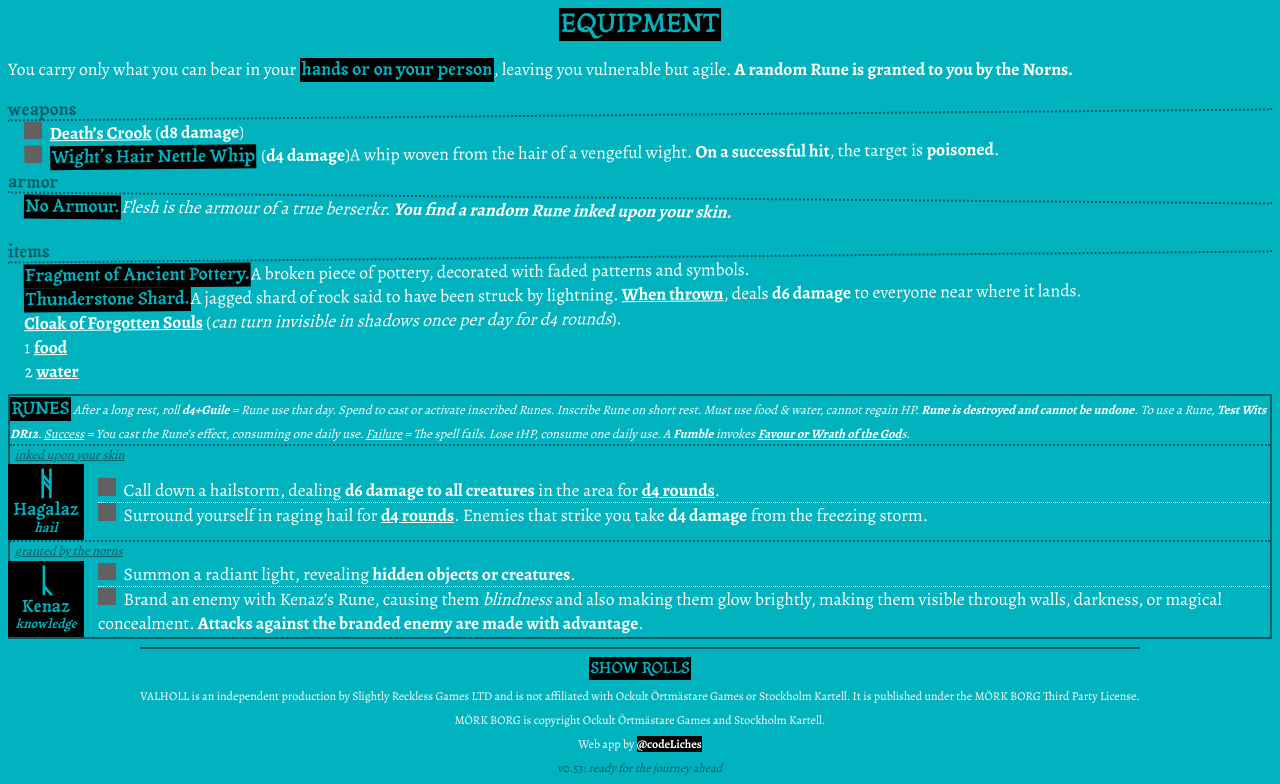
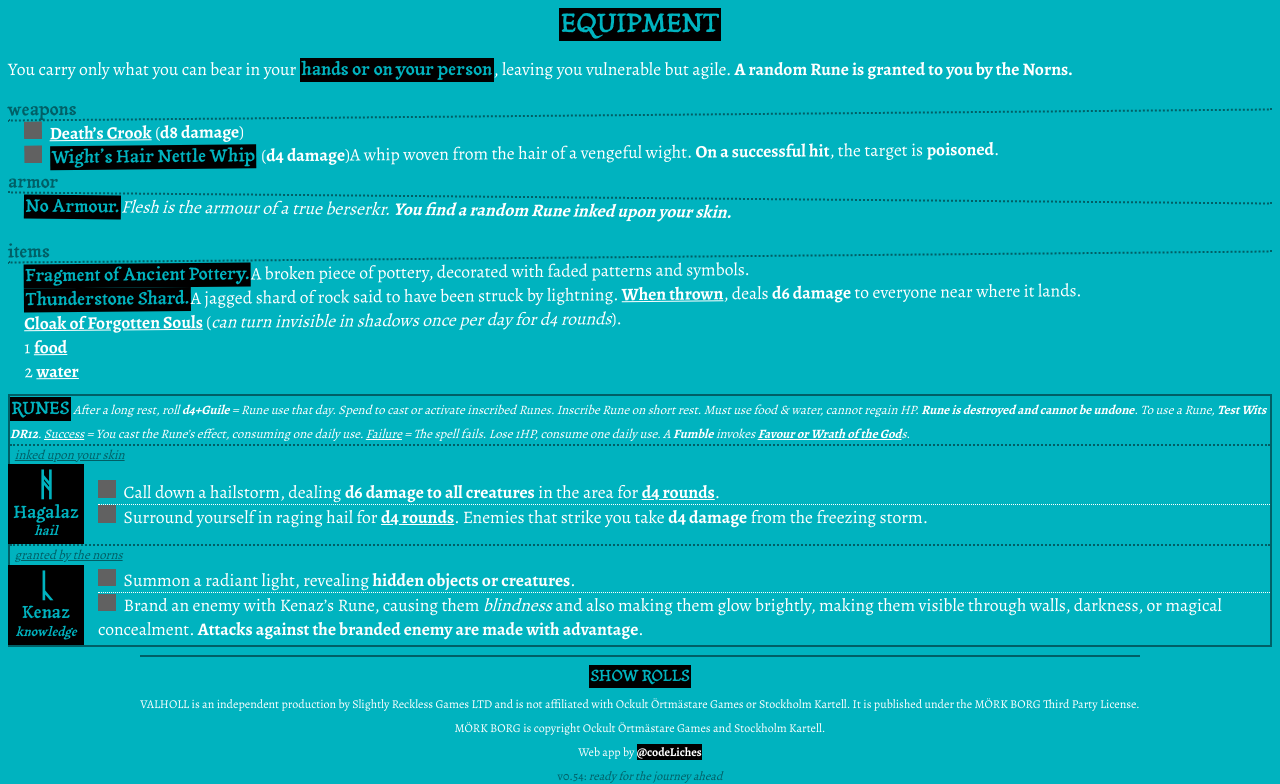
Before and after one commit to artliches/valholl, an Angular app: page /valholl/ in a window 1280 px wide. Shown: the part 1032-1816 px from the top of the page. Built offline with nearby package versions, Linux system fonts and the light colour scheme; grey boxes are pictures that could not be loaded; a web font is replaced by a local one.

Commit message:
v0.54 - adjust styling in clickable runes

```diff
--- a/src/app/app.html
+++ b/src/app/app.html
@@ -40,6 +40,6 @@
         </div>
         <div>MÖRK BORG is copyright Ockult Örtmästare Games and Stockholm Kartell.</div>
         <div>Web app by <a class="social-link" target="_blank" href="https://artliches.github.io/dungeons-coding/">{{'@codeLiches'}}</a></div>
-        <div class="dark-font">v0.53: <em>ready for the journey ahead</em></div>
+        <div class="dark-font">v0.54: <em>ready for the journey ahead</em></div>
     </div>
 </span>
--- a/src/app/equipment/equipment.scss
+++ b/src/app/equipment/equipment.scss
@@ -64,8 +64,9 @@
                 margin-bottom: 0.1rem;
             }
             .rune-layout-title {
-                place-self: stretch center;
+                place-self: center;
                 width: 4.5rem;
+                height: 4.5rem;
                 grid-area: title;
                 display: grid;
                 grid-template-columns: 1fr;
```
